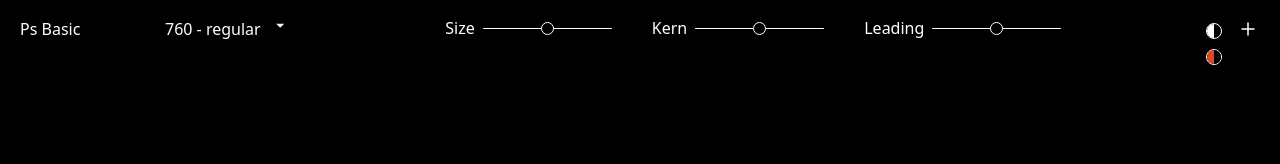
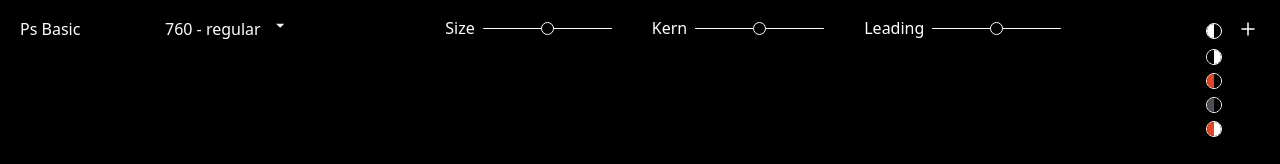
Before and after one commit to yano1978/ps-basic-font-tool, a React (Vite) app: page / in a window 1280 px wide. Both pictures are taken after a click on the button 1220 px from the left and 28 px from the top of the page. Shown: the top 164 px of the page. Built offline with nearby package versions, Linux system fonts and the light colour scheme.

Commit message:
Bg and text color OK (TODO: button click away to close dropdown)

```diff
--- a/src/App.jsx
+++ b/src/App.jsx
@@ -3,15 +3,22 @@ import DropdownMenu from './components/FontSizeMenu';
 import TextInput from './components/TextInput';
 
 const App = () => {
-  const [bgColor, setBgColor] = useState(false);
+  let [changeBgColor, setChangeColor] = useState('');
+  let [changeTextColor, setChangeTextColor] = useState('');
   const [show, setShowColors] = useState(false);
 
   const handleMenuShowing = () => {
     setShowColors(!show);
   };
-  const handleBgColor = () => {
-    setBgColor((current) => !current);
+
+  const handleBgColor = (value) => {
+    console.log(value);
+    changeBgColor = value.bg;
+    changeTextColor = value.text;
+    setChangeColor(changeBgColor);
+    setChangeTextColor(changeTextColor);
   };
+
   return (
     <>
       <nav className="mx-5 py-4">
@@ -53,10 +60,37 @@ const App = () => {
                 show ? 'opacity-100' : 'opacity-0'
               }`}
             >
-              <button onClick={handleBgColor}>
+              <button onClick={() => handleBgColor({ bg: '#000', text: '#fff' })}>
+                <div className="w-4 h-4 border border-white rounded-full mr-3.5 mt-1 relative overflow-hidden">
+                  <div className="bg-black absolute w-1/2 h-full"></div>
+                  <div className="bg-white absolute right-0 w-1/2 h-full"></div>
+                </div>
+              </button>
+              <button
+                onClick={() => handleBgColor({ bg: '#E24523', text: '#000' })}
+                className="pt-1"
+              >
                 <div className="w-4 h-4 border border-white rounded-full mr-3.5 mt-1 relative overflow-hidden">
                   <div className="bg-[#E24523] absolute w-1/2 h-full"></div>
                   <div className="bg-black absolute right-0 w-1/2 h-full"></div>
+                </div>
+              </button>
+              <button
+                onClick={() => handleBgColor({ bg: '#4B4E54', text: '#000' })}
+                className="pt-1"
+              >
+                <div className="w-4 h-4 border border-white rounded-full mr-3.5 mt-1 relative overflow-hidden">
+                  <div className="bg-[#4B4E54] absolute w-1/2 h-full"></div>
+                  <div className="bg-black absolute right-0 w-1/2 h-full"></div>
+                </div>
+              </button>
+              <button
+                onClick={() => handleBgColor({ bg: '#E24523', text: '#fff' })}
+                className="pt-1"
+              >
+                <div className="w-4 h-4 border border-white rounded-full mr-3.5 mt-1 relative overflow-hidden">
+                  <div className="bg-[#E24523] absolute w-1/2 h-full"></div>
+                  <div className="bg-white absolute right-0 w-1/2 h-full"></div>
                 </div>
               </button>
             </div>
@@ -77,8 +111,8 @@ const App = () => {
       </nav>
       <main
         style={{
-          backgroundColor: bgColor ? '#E24523' : '',
-          color: bgColor ? '#000' : '',
+          backgroundColor: changeBgColor,
+          color: changeTextColor,
         }}
         className="text-white pt-20 px-2.5 h-full"
       >
```
